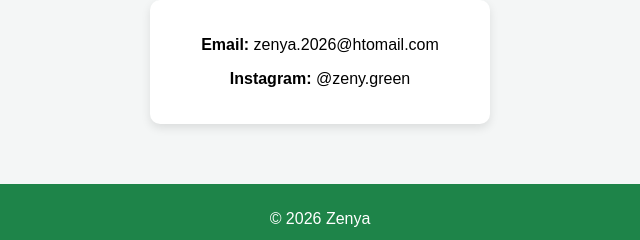
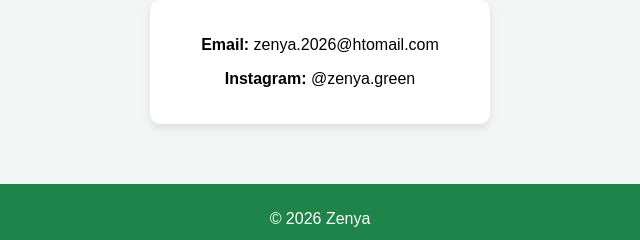
Before and after one commit to camilacedillopest-spec/zenya-web, a plain HTML site: page contacto.html in a window 1280 px wide. Shown: the part 318-558 px from the top of the page, 320-960 px from the left. Drawn offline with Linux system fonts and the light colour scheme.

Commit message:
Update contacto.html

```diff
--- a/contacto.html
+++ b/contacto.html
@@ -31,7 +31,7 @@
 
     <div class="contact-box">
         <p><strong>Email:</strong> zenya.2026@htomail.com</p>
-        <p><strong>Instagram:</strong> @zeny.green</p>
+        <p><strong>Instagram:</strong> @zenya.green</p>
     </div>
 
 </section>
```
